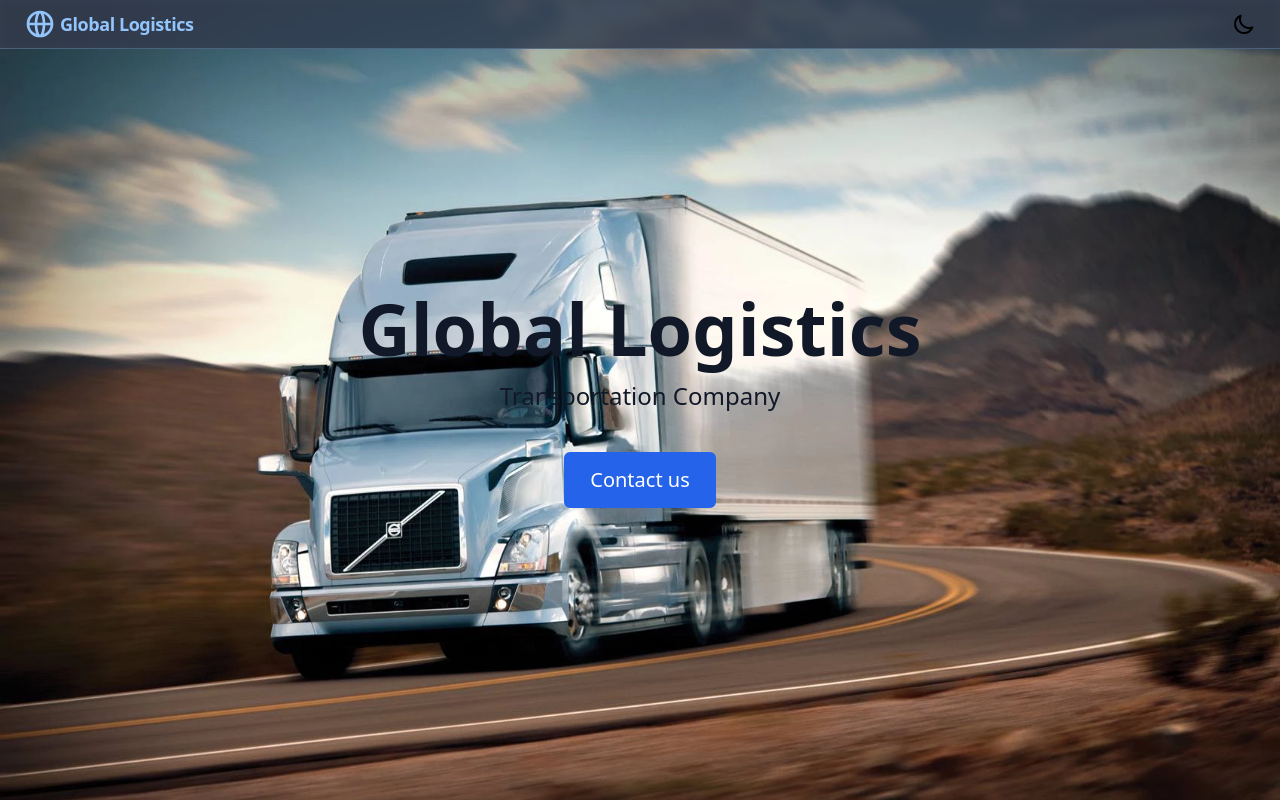
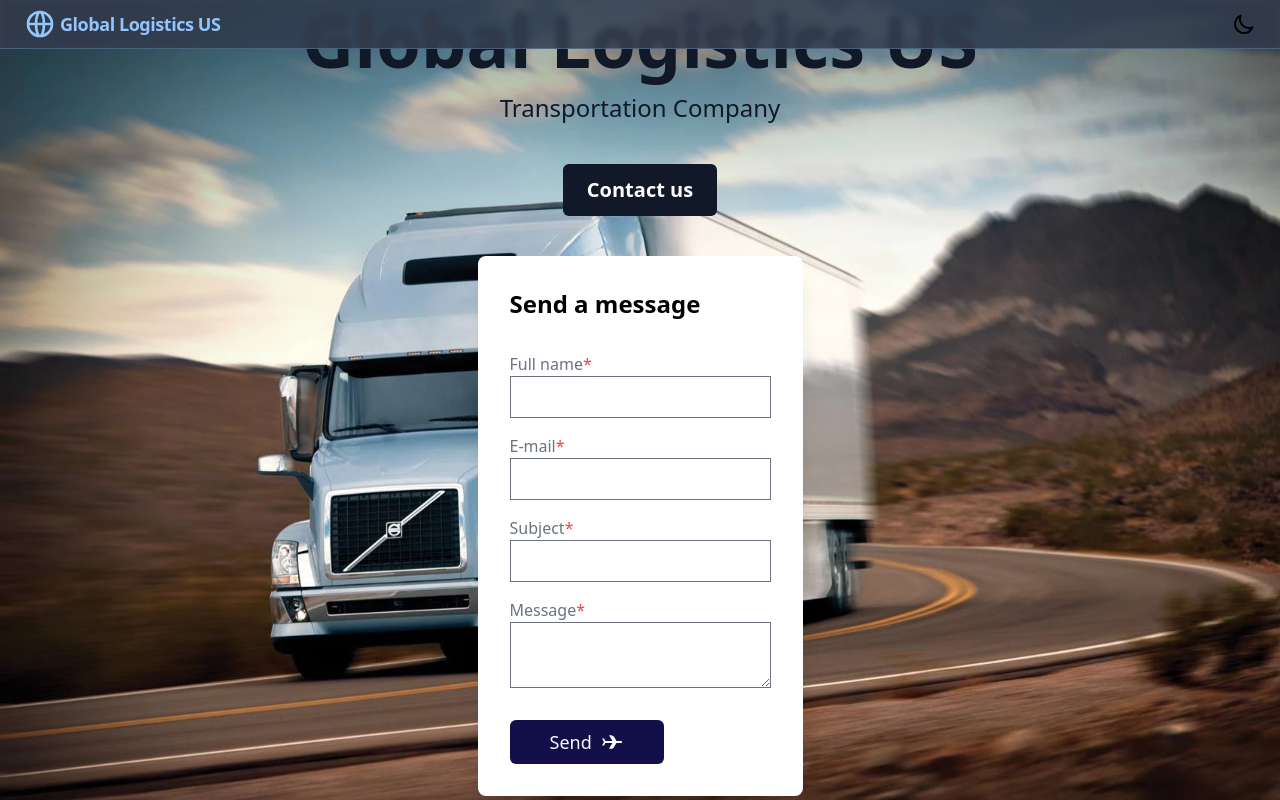
Before and after one commit to KIvancevic/Global-Logistics, a Next.js app: page / in a window 1280 px wide. Shown: the top 800 px of the page. Built offline with nearby package versions, Linux system fonts and the light colour scheme.

Commit message:
adding contact us form

```diff
--- /dev/null
+++ b/components/Form.js
@@ -0,0 +1,110 @@
+import React, { useState } from "react";
+
+export default function ContactUs() {
+   // States for contact form fields
+  const [fullname, setFullname] = useState("");
+  const [email, setEmail] = useState("");
+  const [subject, setSubject] = useState("");
+  const [message, setMessage] = useState("");
+
+  //   Form validation state
+  const [errors, setErrors] = useState({});
+
+  //   Setting button text on form submission
+  const [buttonText, setButtonText] = useState("Send");
+
+  // Setting success or failure messages states
+  const [showSuccessMessage, setShowSuccessMessage] = useState(false);
+  const [showFailureMessage, setShowFailureMessage] = useState(false);
+
+  // Validation check method
+  const handleValidation = () => {
+    let tempErrors = {};
+    let isValid = true;
+
+    if (fullname.length <= 0) {
+      tempErrors["fullname"] = true;
+      isValid = false;
+    }
+    if (email.length <= 0) {
+      tempErrors["email"] = true;
+      isValid = false;
+    }
+    if (subject.length <= 0) {
+      tempErrors["subject"] = true;
+      isValid = false;
+    }
+    if (message.length <= 0) {
+      tempErrors["message"] = true;
+      isValid = false;
+    }
+
+    setErrors({ ...tempErrors });
+    console.log("errors", errors);
+    return isValid;
+  };
+
+  //   Handling form submit
+
+  const handleSubmit = async (e) => {
+    e.preventDefault();
+
+    let isValidForm = handleValidation();
+
+    if (isValidForm) {
+      setButtonText("Sending");
+      const res = await fetch("/api/sendgrid", {
+        body: JSON.stringify({
+          email: email,
+          fullname: fullname,
+          subject: subject,
+          message: message,
+        }),
+        headers: {
+          "Content-Type": "application/json",
+        },
+        method: "POST",
+      });
+
+      const { error } = await res.json();
+      if (error) {
+        console.log(error);
+        setShowSuccessMessage(false);
+        setShowFailureMessage(true);
+        setButtonText("Send");
+        return;
+      }
+      setShowSuccessMessage(true);
+      setShowFailureMessage(false);
+      setButtonText("Send");
+    }
+    console.log(fullname, email, subject, message);
+  };
+  return (
+    <main>
+    <form class="rounded-lg shadow-xl flex flex-col px-8 py-8 bg-white dark:bg-blue-500">
+      <h1 class="text-2xl font-bold dark:text-gray-50">Send a message</h1>
+
+      <label for="fullname" class="text-gray-500 font-light mt-8 dark:text-gray-50">Full name<span class="text-red-500 dark:text-gray-50">*</span></label>
+      <input type="text" name="fullname" class="bg-transparent border-b py-2 pl-4 focus:outline-none focus:rounded-md focus:ring-1 ring-green-500 font-light text-gray-500" />
+
+      <label for="email" class="text-gray-500 font-light mt-4 dark:text-gray-50">E-mail<span class="text-red-500">*</span></label>
+      <input type="email" name="email" class="bg-transparent border-b py-2 pl-4 focus:outline-none focus:rounded-md focus:ring-1 ring-green-500 font-light text-gray-500" />
+
+      <label for="subject" class="text-gray-500 font-light mt-4 dark:text-gray-50">Subject<span class="text-red-500">*</span></label>
+      <input type="text" name="subject" class="bg-transparent border-b py-2 pl-4 focus:outline-none focus:rounded-md focus:ring-1 ring-green-500 font-light text-gray-500" />
+
+      <label for="message" class="text-gray-500 font-light mt-4 dark:text-gray-50">Message<span class="text-red-500">*</span></label>
+      <textarea name="message" class="bg-transparent border-b py-2 pl-4 focus:outline-none focus:rounded-md focus:ring-1 ring-green-500 font-light text-gray-500"></textarea>
+      <div class="flex flex-row items-center justify-start">
+        <button class="px-10 mt-8 py-2 bg-[#130F49] text-gray-50 font-light rounded-md text-lg flex flex-row items-center">
+          Send
+          <svg width="24" height="24" viewBox="0 0 24 24" class="text-cyan-500 ml-2" fill="currentColor" xmlns="http://www.w3.org/2000/svg">
+            <path d="M9.00967 5.12761H11.0097C12.1142 5.12761 13.468 5.89682 14.0335 6.8457L16.5089 11H21.0097C21.562 11 22.0097 11.4477 22.0097 12C22.0097 12.5523 21.562 13 21.0097 13H16.4138L13.9383 17.1543C13.3729 18.1032 12.0191 18.8724 10.9145 18.8724H8.91454L12.4138 13H5.42485L3.99036 15.4529H1.99036L4.00967 12L4.00967 11.967L2.00967 8.54712H4.00967L5.44417 11H12.5089L9.00967 5.12761Z" fill="currentColor" />
+          </svg>
+        </button>
+      </div>
+    </form>
+    </main>
+  );
+}
--- a/components/Logo.js
+++ b/components/Logo.js
@@ -7,7 +7,7 @@
       <a className="flex items-center space-x-1 text-blue-300">
         <GlobeAltIcon className="w-8 h-8 flex-shrink-0" />
         <span className="font-bold text-lg tracking-tight whitespace-nowrap">
-          Global Logistics
+          Global Logistics US
         </span>
       </a>
     </Link>
--- a/package.json
+++ b/package.json
@@ -10,6 +10,7 @@
   },
   "dependencies": {
     "@heroicons/react": "^1.0.3",
+    "@tailwindcss/forms": "^0.3.4",
     "next": "11.1.0",
     "next-themes": "0.0.15",
     "react": "17.0.2",
--- a/pages/_app.js
+++ b/pages/_app.js
@@ -1,4 +1,5 @@
 import '../styles/global.css'
+import 'tailwindcss/tailwind.css'
 
 function MyApp({ Component, pageProps }) {
   return (
--- a/pages/index.js
+++ b/pages/index.js
@@ -3,6 +3,7 @@
 import Fade from 'react-reveal/Fade'
 import Pulse from 'react-reveal/Pulse';
 import Highway from '../public/HighwayAZ.jpg'
+import ContactUs from '../components/Form'
 
 export default function Home() {
 
@@ -14,11 +15,11 @@
 
       {/* Hero section */}
 
-      <section className="h-screen w-auto bg-no-repeat bg-center bg-cover bg-sectionOneVolvoTruck flex flex-col justify-center items-center space-y-10">
+      <section className="bg-fixed h-screen w-auto bg-no-repeat bg-center bg-cover bg-sectionOneVolvoTruck flex flex-col justify-center items-center space-y-10">
           {/* Headlines */}
             <div className="space-y-4 mx-auto text-center">
               <h1 className="text-4xl sm:text-7xl font-bold capitalize text-gray-900 dark:text-gray-200">
-                <span>Global logistics</span>
+                <span>Global logistics US</span>
               </h1>
               <h2 className="text-xl sm:text-2xl text-gray-900 dark:text-gray-200">
                 <span>Transportation Company</span>
@@ -30,10 +31,12 @@
           <button
             type="button"
             onClick={null}
-            className="transition duration-1000 ease-in-out bg-blue-600 hover:bg-blue-700 text-white px-6 py-3 rounded-md border-2
-            border-blue-600 hover:border-blue-700 text-lg sm:text-xl
+            className="transition duration-1000 ease-in-out bg-gray-900 hover:bg-gray-200 hover:text-gray-900 text-white px-6 py-3 rounded-md
+            text-lg sm:text-xl font-semibold
             focus:outline-none focus:ring-4 focus:ring-blue-600 focus:ring-opacity-50 whitespace-nowrap"
             >Contact us</button>
+
+            <ContactUs></ContactUs>
       </section>
 
       <section className="h-screen w-auto flex items-center overflow-x-hidden">
@@ -78,14 +81,14 @@
                   <button className="transition duration-700 ease-in-out bg-gray-900 dark:bg-gray-50 dark:hover:bg-gray-900
                               hover:bg-gray-200 hover:text-blue-800 dark:text-gray-900 dark:hover:text-gray-50
                               text-gray-50 font-semibold text-2xl py-2 w-60 sm:py-5 rounded-full w-60 sm:w-full text-center mx-auto
-                              sm:mx-0 hover:border-blue-800 border-2  border-gray-900">
+                              sm:mx-0 hover:border-blue-800 border-2 border-gray-900">
                     Ship with us
 
                   </button>
                 </div>
             </div>
             <div className="h-higway w-2 dark:bg-gray-900 bg-gray-200"/>
-            <div className="pl-7 bg-no-repeat bg-center bg-cover bg-highway w-96 h-highway" />
+            <div className="rounded drop-shadow-2xl shadow-2xl saturate-100 filter brightness-150 contrast-125  pl-7 bg-no-repeat bg-center bg-cover bg-highway w-96 h-highway" />
           </div>
         <div className="flex flex-wrap gap-y-20 justify-center gap-x-5 pt-20 text-gray-900 dark:text-gray-50 text-lg font-semibold text-center">
           <Slide left>
@@ -135,7 +138,7 @@
               <h2 className="uppercase text-4xl sm:text-5xl text-center dark:text-gray-200">Daily shipments</h2>
               <h2 className="uppercase text-3xl sm:text-4xl text-center pr-44 sm:pr-0 md:pr-0 pt-1 xs:pr-2 dark:text-gray-200">Across USA</h2>
               <p className="pt-16 w-4/5 sm:3/5 text-center sm:text-left text-xl md:text-2xl mx-auto sm:mx-0 dark:text-gray-200 break-words">
-                <span className="text-blue-800 dark:text-blue-400 font-medium inline-block"><Pulse>Global Logistics </Pulse></span>
+                <span className="text-blue-800 dark:text-blue-400 font-medium inline-block"><Pulse>Global Logistics US </Pulse></span>
                        <span> </span> text</p>
                   	{/* <span> is</span> a absolute, end-to-end transportation service provider.
                     Vehicle or freight, LTL or FTL, we are able to support all modes
@@ -253,7 +256,7 @@
 
       <section className="h-3/5 w-full flex flex-col mx-auto pt-20 pb-20 bg-gray-500 dark:bg-gray-700">
           <div className="flex-wrap flex items-center justify-center ">
-            <p className="pr-2 text-blue-800 dark:text-blue-400 text-2xl sm:text-4xl uppercase subpixel-antialiased tracking-wide font-semibold">Why Global Logistics</p>
+            <p className="pr-2 text-blue-800 dark:text-blue-400 text-2xl sm:text-4xl uppercase subpixel-antialiased tracking-wide font-semibold">Why Global Logistics US</p>
             <div className="w-2 h-10 dark:bg-gray-200 bg-gray-900 "></div>
           </div>
       </section>
--- a/sections/Footer.js
+++ b/sections/Footer.js
@@ -11,13 +11,13 @@
           <button className="bg-instagram bg-no-repeat bg-center bg-cover w-7 h-7"/>
         </div>
         <div className="text-center text-xs md:text-base text-gray-900 dark:text-gray-500 mx-auto sm:mx-0 order-last xl:order-none">
-          <p>Copyrigth © {new Date().getFullYear()} Global Logistics LLC. All rights reserved. </p>
+          <p>Copyrigth © {new Date().getFullYear()} Global Logistics US LLC. All rights reserved. </p>
           <p>Powered by WeblaB</p>
         </div>
         <div className="flex flex-col items-center sm:items-end text-center text-xs sm:text-base text-gray-900 dark:text-gray-500 order-first xl:order-none">
             <GlobeAltIcon className="w-8 h-8 flex-shrink-0" />
             <span className="font-bold text-lg tracking-tight whitespace-nowrap">
-                Global Logistics LLC
+                Global Logistics US LLC
             </span>
             <div className="flex items-center uppercase">
               <h3 className="pr-2">Contact us</h3>
--- a/tailwind.config.js
+++ b/tailwind.config.js
@@ -1,3 +1,5 @@
+const plugin = require('tailwindcss/plugin')
+
 module.exports = {
   mode: 'jit',
   purge: [
@@ -52,5 +54,7 @@
   variants: {
     extend: {},
   },
-  plugins: [],
+  plugins: [
+    require('@tailwindcss/forms'),
+  ],
 }
```
Also changed, not shown: pages/api/sendgrid.js (added, +49 -0 lines), 1 other file (tests, documents, lock files or other folders).
